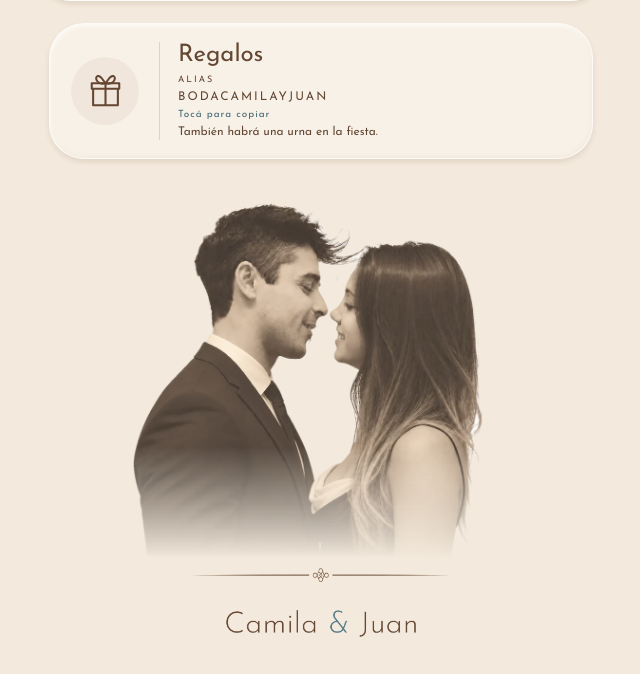
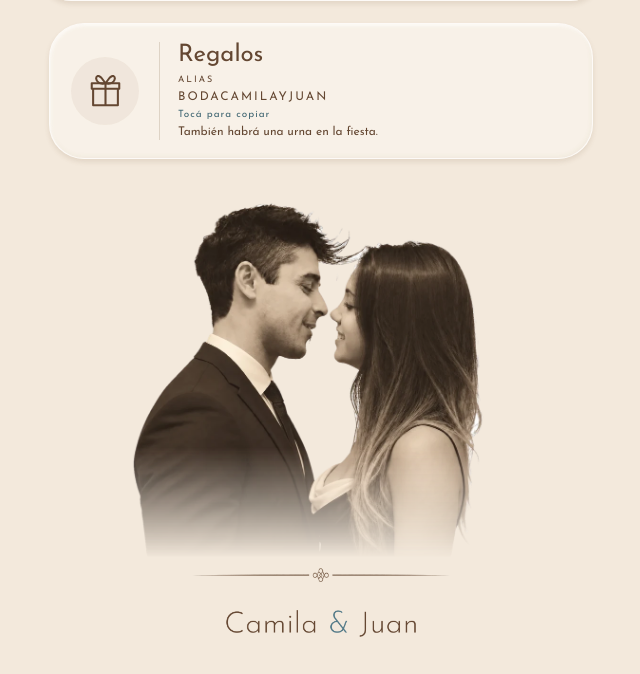
Before and after one commit to Mtrillini/CamiyJuan, a PHP site: page /invitacion/ in a window 1280 px wide. Shown: the part 1484-2158 px from the top of the page, without its empty margins (319-959 px from the left). Run offline with PHP 8.4, Linux system fonts and the light colour scheme.

Commit message:
Foto de la pareja más visible
Co-Authored-By: Claude Opus 5.5 <noreply@anthropic.com>
Claude-Session: https://claude.ai/code/session_01CPC8ckxxTpQ5o2jahJbfrt

```diff
--- a/invitacion/index.html
+++ b/invitacion/index.html
@@ -7,7 +7,7 @@
   <title>Camila & Juan · Nos casamos</title>
   <link rel="preconnect" href="https://fonts.gstatic.com" crossorigin>
   <link rel="stylesheet" href="https://fonts.googleapis.com/css2?family=Pinyon+Script&display=swap">
-  <link rel="stylesheet" href="styles.css?v=1793139780">
+  <link rel="stylesheet" href="styles.css?v=1793139846">
   <script src="app.js?v=1793139689" defer></script>
 </head>
 <body>
--- a/invitacion/styles.css
+++ b/invitacion/styles.css
@@ -253,4 +253,4 @@ body:after{display:none}
 .fuente-prueba h2,.fuente-prueba .date,.fuente-prueba .countdown strong{font-weight:400}
 .fuente-prueba .names img{height:auto}
 .pareja{display:flex;justify-content:center;margin:30px auto -10px;padding:0 16px}
-.pareja img{width:min(78vw,380px);height:auto;opacity:.78;-webkit-mask-image:linear-gradient(#000 70%,transparent);mask-image:linear-gradient(#000 70%,transparent)}
+.pareja img{width:min(78vw,380px);height:auto;opacity:.92;-webkit-mask-image:linear-gradient(#000 70%,transparent);mask-image:linear-gradient(#000 70%,transparent)}
```
